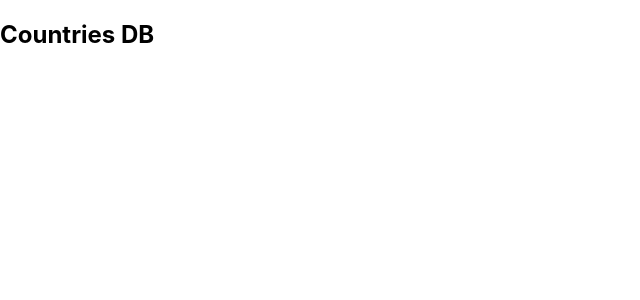
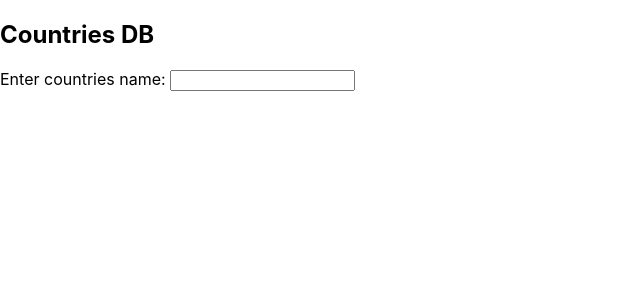
Before and after one commit to ndkv9/countries_db, a React (Create React App) app: page / in a window 1280 px wide. Shown: the top 300 px of the page, without its empty margins (0-640 px from the left). Built offline with nearby package versions, Linux system fonts and the light colour scheme; no server answers.

Commit message:
add Filter component

```diff
--- a/src/App.js
+++ b/src/App.js
@@ -1,5 +1,6 @@
 import { useState, useEffect } from 'react'
 import axios from 'axios'
+import Filter from './components/Filter'
 
 const App = () => {
 	const [countries, setCountries] = useState([])
@@ -10,10 +11,21 @@ const App = () => {
 			.get('https://restcountries.eu/rest/v2/all')
 			.then(res => setCountries(res.data))
 			.catch(err => console.log(err.message))
-	})
+	}, [])
+
+	const handleNameChange = e => {
+		setName(e.target.value)
+	}
+
+	const filteredCountries = countries.filter(country =>
+		country.name.toLowerCase().includes(name.toLocaleLowerCase())
+	)
+
+	console.log(filteredCountries)
 	return (
 		<div>
 			<h2>Countries DB</h2>
+			<Filter name={name} handleNameChange={handleNameChange} />
 		</div>
 	)
 }
--- /dev/null
+++ b/src/components/Filter.js
@@ -0,0 +1,9 @@
+const Filter = ({ name, handleNameChange }) => {
+	return (
+		<div>
+			Enter countries name: <input value={name} onChange={handleNameChange} />
+		</div>
+	)
+}
+
+export default Filter
```
Also changed, not shown: 1 other file (tests, documents, lock files or other folders).
